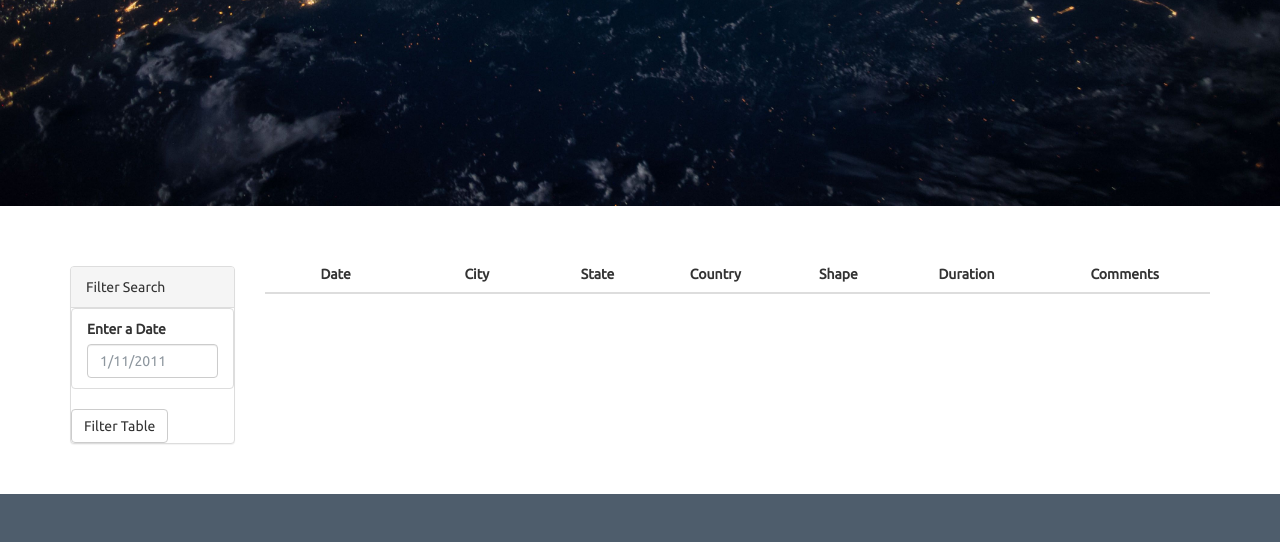
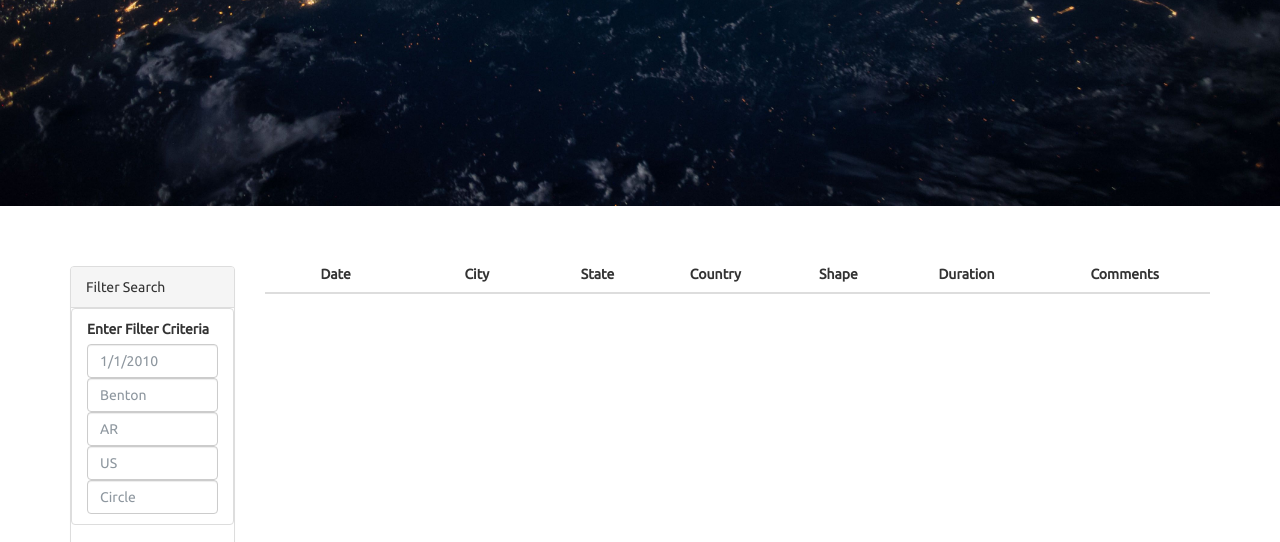
Before and after one commit to JonathanAntia/javascript-challenge, a plain HTML site: page UFO-level-2/index.html in a window 1280 px wide. Shown: the part 406-948 px from the top of the page. Drawn offline with nearby package versions, Linux system fonts and the light colour scheme.

Commit message:
Home Page

```diff
--- a/UFO-level-2/index.html
+++ b/UFO-level-2/index.html
@@ -36,8 +36,12 @@
                   <div class="form-group">
                     <ul class="list-group" id="filters">
                       <li class="filter list-group-item">
-                        <label for="date">Enter a Date</label>
-                        <input class="form-control" id="datetime" type="text" placeholder="1/11/2011">
+                        <label for="date">Enter Filter Criteria</label>
+                        <input class="form-control" id="datetime" type="text" placeholder="1/1/2010">
+                        <input class="form-control" id="city" type="text" placeholder="Benton">
+                        <input class="form-control" id="state" type="text" placeholder="AR">
+                        <input class="form-control" id="country" type="text" placeholder="US">
+                        <input class="form-control" id="shape" type="text" placeholder="Circle">
                       </li>
                     </ul>
                   </div>
```
